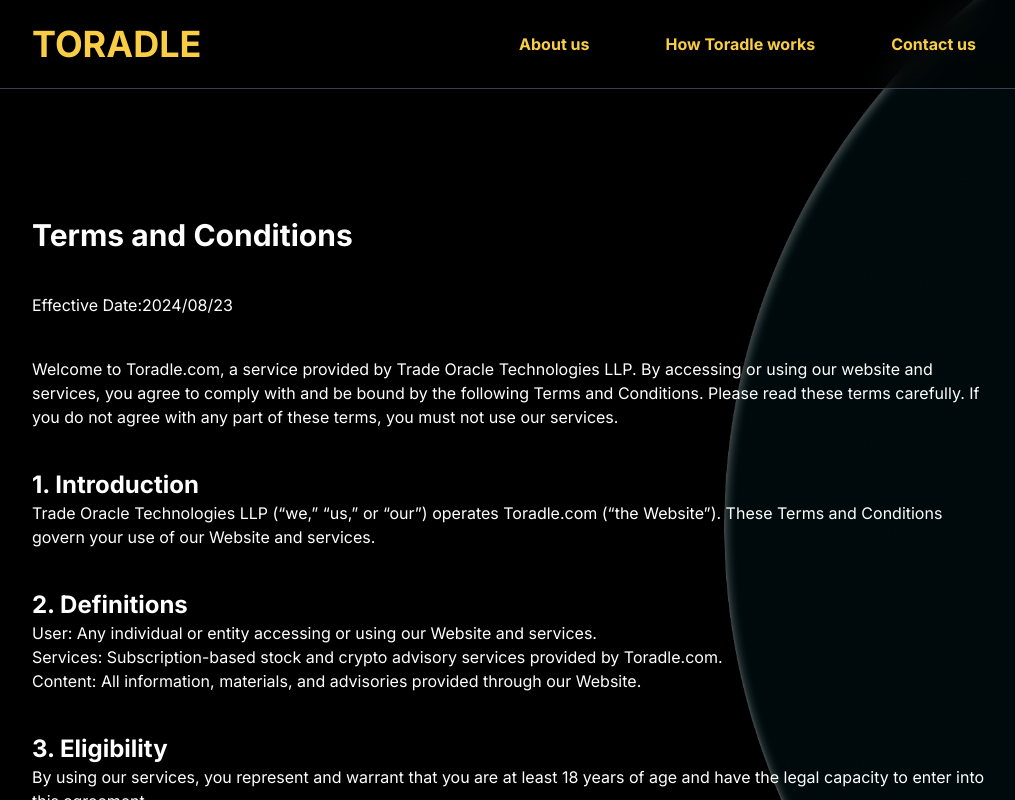
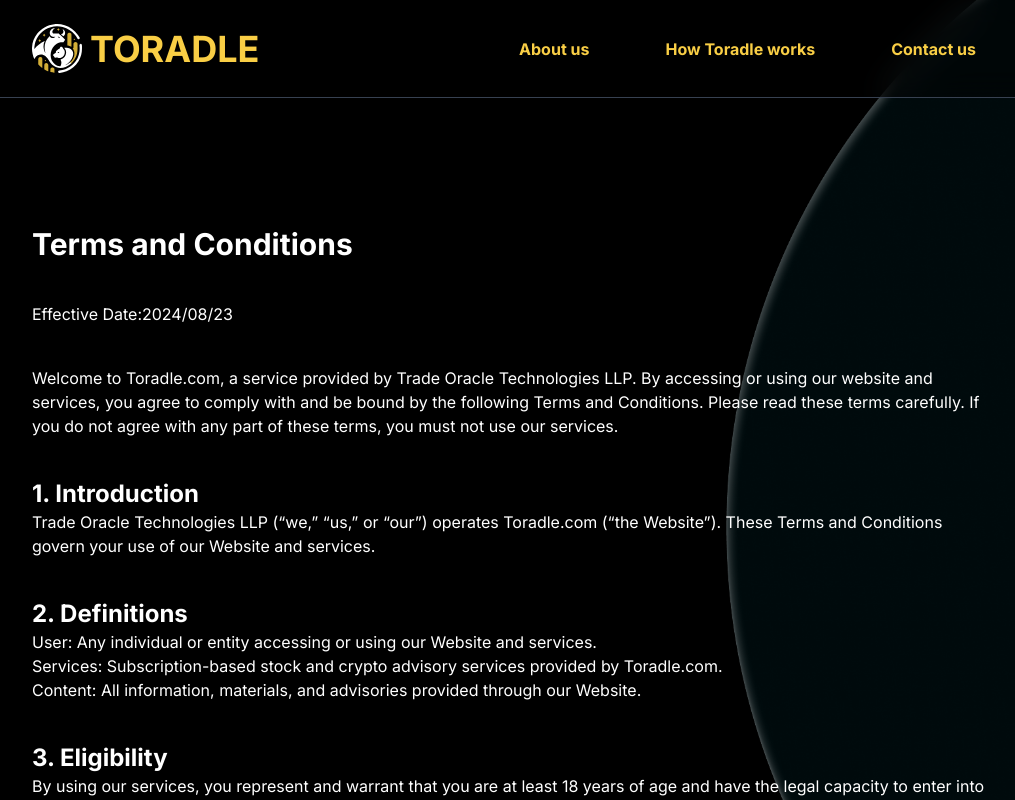
Before and after one commit to toradle/toradle-landing, a Next.js app: page /tnc in a window 1280 px wide. Shown: the top 800 px of the page, without its empty margins (128-1143 px from the left). Built offline with nearby package versions, Linux system fonts and the light colour scheme.

Commit message:
added logo

```diff
--- a/src/components/Nav/index.tsx
+++ b/src/components/Nav/index.tsx
@@ -3,6 +3,7 @@
 import * as React from "react";
 import { Button } from "@/components/ui/button";
 import { usePathname } from 'next/navigation';
+import Image from "next/image";
 
 import {
     NavigationMenu,
@@ -73,17 +74,24 @@
 };
 
 const NavigationComp = () => {
+    const currentRoute = usePathname();
     return (
         <header className="flex flex-col grow p-6 sm:px-40 w-full bg-black bg-opacity-40 backdrop-blur-lg border-b border-gray-700">
 
             <div className="flex flex-row gap-8 justify-between items-center text-base font-bold text-center">
                 {/* Logo */}
+                <div className="flex flex-row items-center gap-2">
+
+                    {currentRoute !== "/" && (
+                        <Image src="/toradle_icon.svg" alt="toradle logo" width={50} height={50} />
+                    )}
                     <Link
                         href="/"
                         className="uppercase text-toradleyellow font-inter text-4xl"
                     >
                         {APP_NAME}
                     </Link>
+                </div>
 
                 {/* Navigation Links */}
                 {NavLinks()}
```
Lines whose indentation alone changed are shown as unchanged.
